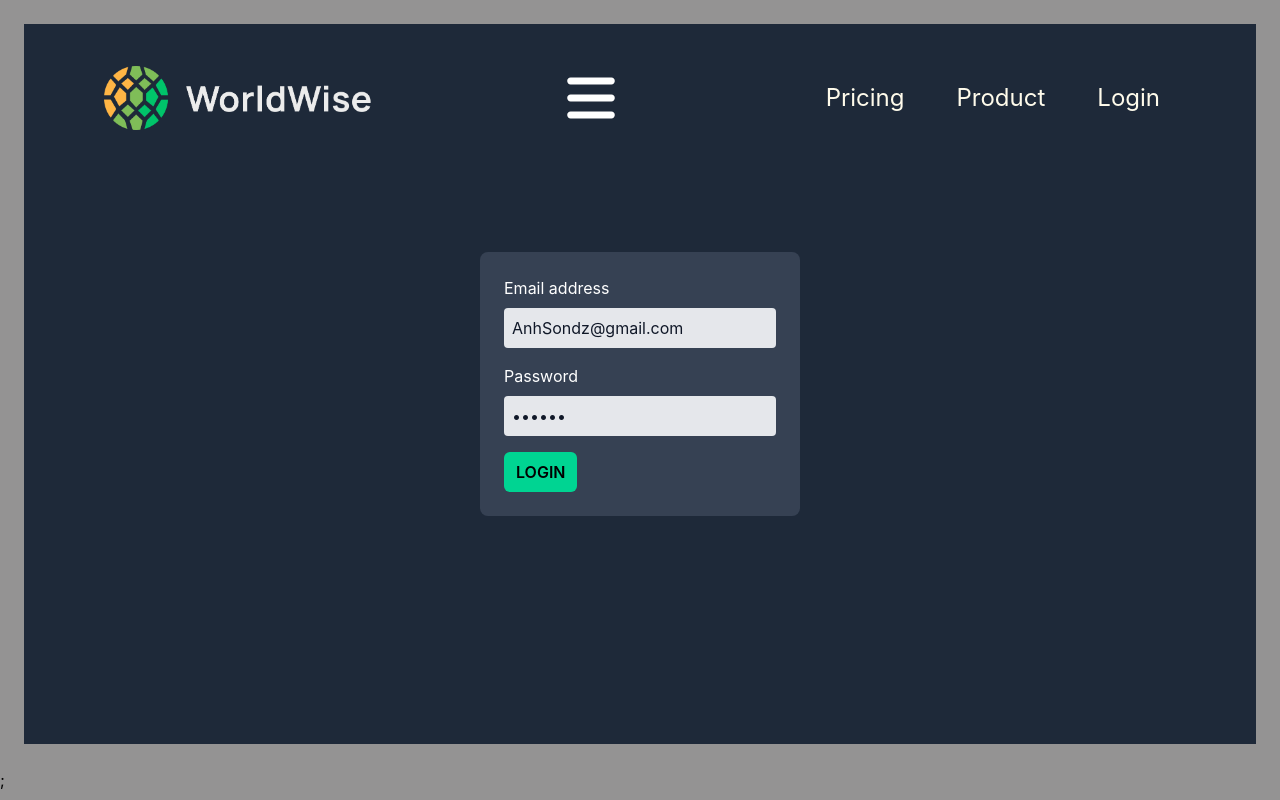
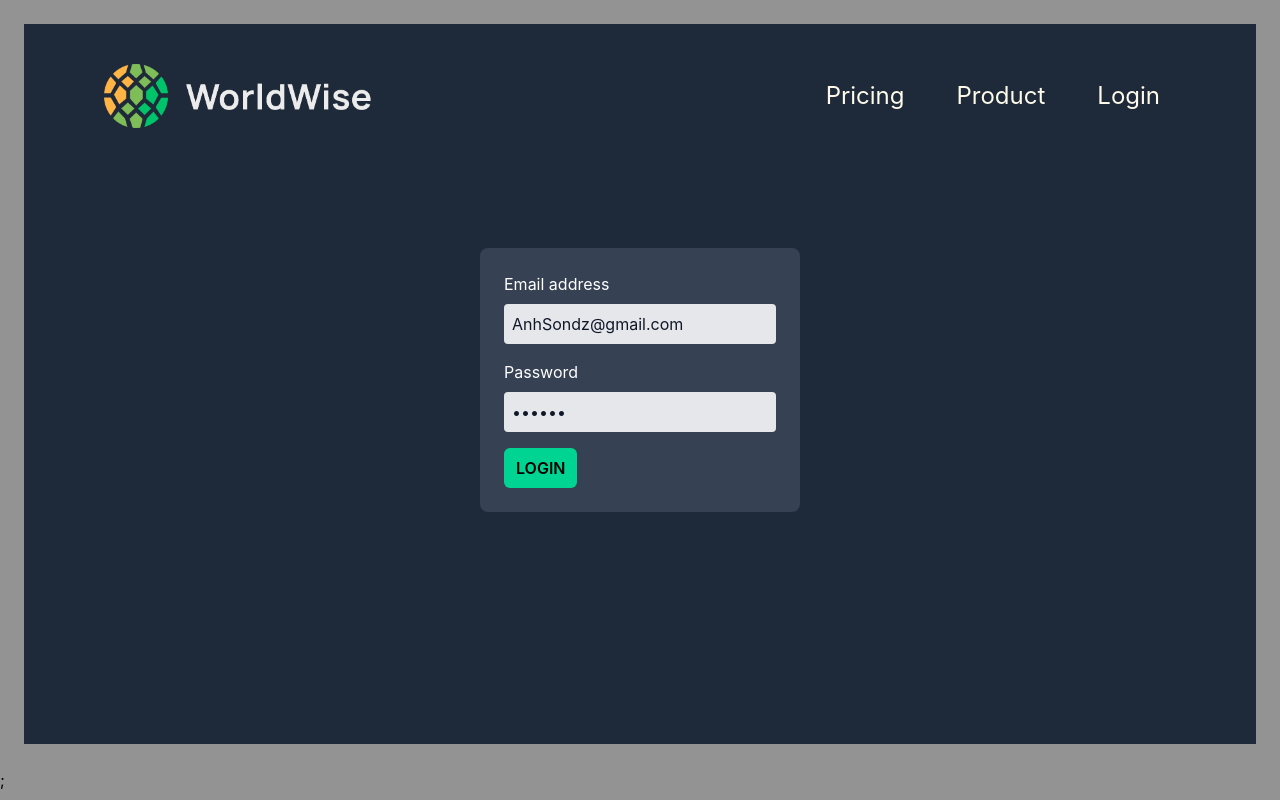
Before and after one commit to ThanhsonWeb/Worldwise, a React (Vite) app: page /login in a window 1280 px wide. Built offline with nearby package versions, Linux system fonts and the light colour scheme; data requests are answered from the project's data file.

Commit message:
finsh reponsive 70%

```diff
--- a/src/components/PageNav.jsx
+++ b/src/components/PageNav.jsx
@@ -5,11 +5,11 @@ function PageNav() {
 	return (
 		<div className="flex items-center justify-between ">
 			<Link to="/">
-				<img src={logo} alt="logo" className="h-16" />
+				<img src={logo} alt="logo" className="md:h-16 h-12" />
 			</Link>
 
-			<button>
-				<img src={barIcon} alt="barIcon" className="h-17" />
+			<button className="md:hidden">
+				<img src={barIcon} alt="barIcon" className="h-13" />
 			</button>
 
 			<nav className="md:block hidden">
--- a/src/components/Sidebar.jsx
+++ b/src/components/Sidebar.jsx
@@ -5,7 +5,7 @@ import AppNav from "./AppNav";
 
 function Sidebar() {
 	return (
-		<div className="p-10  bg-gray-800 w-110  flex flex-col h-screen">
+		<div className="p-10  bg-gray-800 md:w-110  flex flex-col h-screen">
 			<div>
 				<Link to="/">
 					<img src={logo} alt="logo" className="h-13 mx-auto " />
--- a/src/layouts/AppLayout.jsx
+++ b/src/layouts/AppLayout.jsx
@@ -4,7 +4,7 @@ import User from "../components/User";
 
 function AppLayout() {
 	return (
-		<div className="flex p-10  h-screen relative ">
+		<div className="md:flex md:p-10  h-screen relative ">
 			<Sidebar />
 			<Map />
 			<User />
--- a/src/pages/Login.jsx
+++ b/src/pages/Login.jsx
@@ -18,7 +18,7 @@ function Login() {
 	}
 
 	return (
-		<div className="h-[calc(100vh-5rem)] m-6 px-[5rem] py-[2.5rem] bg-gray-800 text-white">
+		<div className="h-[calc(100vh-5rem)] m-6 md:px-[5rem] py-[2.5rem] bg-gray-800 text-white">
 			<PageNav />
 			<div
 				onSubmit={handleSubmit}
```
